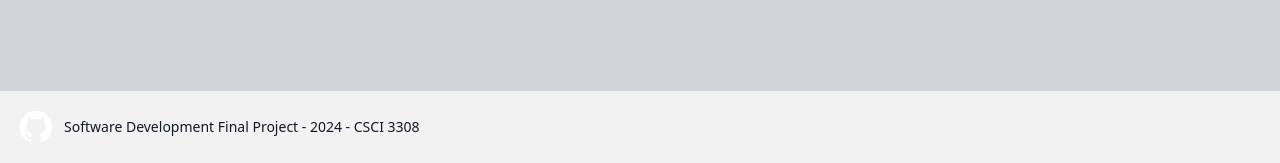
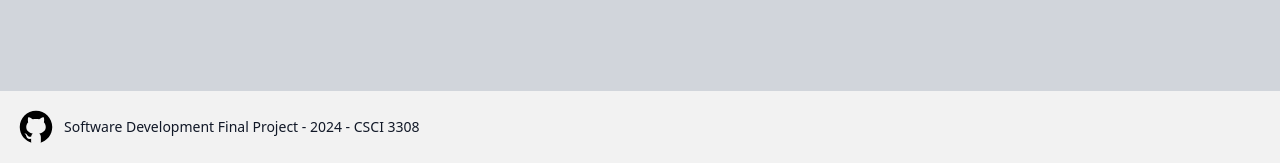
Before and after one commit to xanderEadie/green-thumb, a Node server app: page /login in a window 1280 px wide. Shown: the part 775-938 px from the top of the page. Run offline with Node 20, Linux system fonts and the light colour scheme; some libraries are stand-ins or nearby versions.

Commit message:
logo fix

```diff
--- a/ProjectSourceCode/src/views/partials/footer.hbs
+++ b/ProjectSourceCode/src/views/partials/footer.hbs
@@ -14,7 +14,7 @@
   <aside class="grid-flow-col justify-self-end items-center">
     <a href="https://github.com/xanderEadie/green-thumb">
       <svg xmlns="http://www.w3.org/2000/svg" x="0px" y="0px" width="40" height="40" viewBox="0 0 64 64"
-      style="fill:#FFFFFF;">
+      style="fill:#000000;">
       <path d="M32 6C17.641 6 6 17.641 6 32c0 12.277 8.512 22.56 19.955 25.286-.592-.141-1.179-.299-1.755-.479V50.85c0 0-.975.325-2.275.325-3.637 0-5.148-3.245-5.525-4.875-.229-.993-.827-1.934-1.469-2.509-.767-.684-1.126-.686-1.131-.92-.01-.491.658-.471.975-.471 1.625 0 2.857 1.729 3.429 2.623 1.417 2.207 2.938 2.577 3.721 2.577.975 0 1.817-.146 2.397-.426.268-1.888 1.108-3.57 2.478-4.774-6.097-1.219-10.4-4.716-10.4-10.4 0-2.928 1.175-5.619 3.133-7.792C19.333 23.641 19 22.494 19 20.625c0-1.235.086-2.751.65-4.225 0 0 3.708.026 7.205 3.338C28.469 19.268 30.196 19 32 19s3.531.268 5.145.738c3.497-3.312 7.205-3.338 7.205-3.338.567 1.474.65 2.99.65 4.225 0 2.015-.268 3.19-.432 3.697C46.466 26.475 47.6 29.124 47.6 32c0 5.684-4.303 9.181-10.4 10.4 1.628 1.43 2.6 3.513 2.6 5.85v8.557c-.576.181-1.162.338-1.755.479C49.488 54.56 58 44.277 58 32 58 17.641 46.359 6 32 6zM33.813 57.93C33.214 57.972 32.61 58 32 58 32.61 58 33.213 57.971 33.813 57.93zM37.786 57.346c-1.164.265-2.357.451-3.575.554C35.429 57.797 36.622 57.61 37.786 57.346zM32 58c-.61 0-1.214-.028-1.813-.07C30.787 57.971 31.39 58 32 58zM29.788 57.9c-1.217-.103-2.411-.289-3.574-.554C27.378 57.61 28.571 57.797 29.788 57.9z"></path>
       </svg>
     </a>
```
